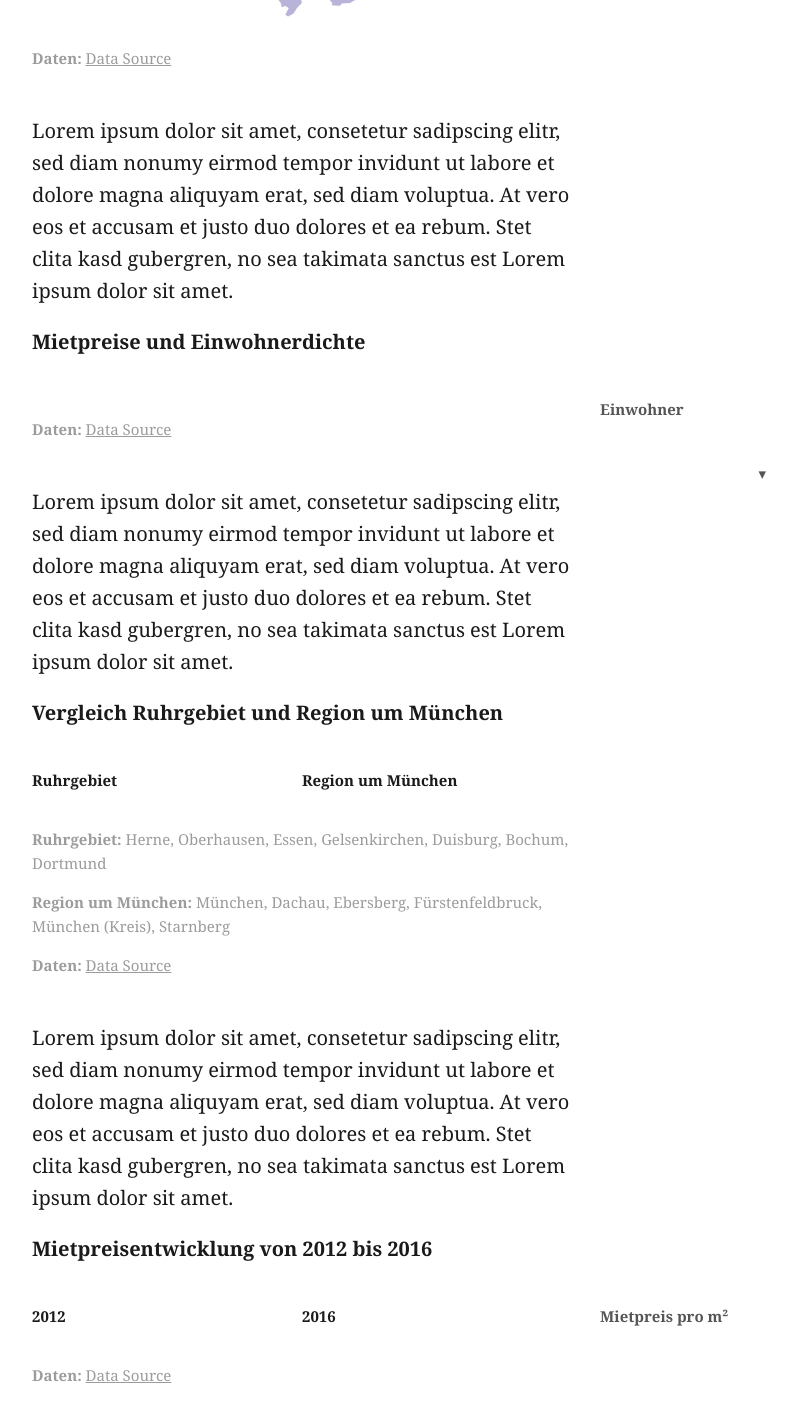
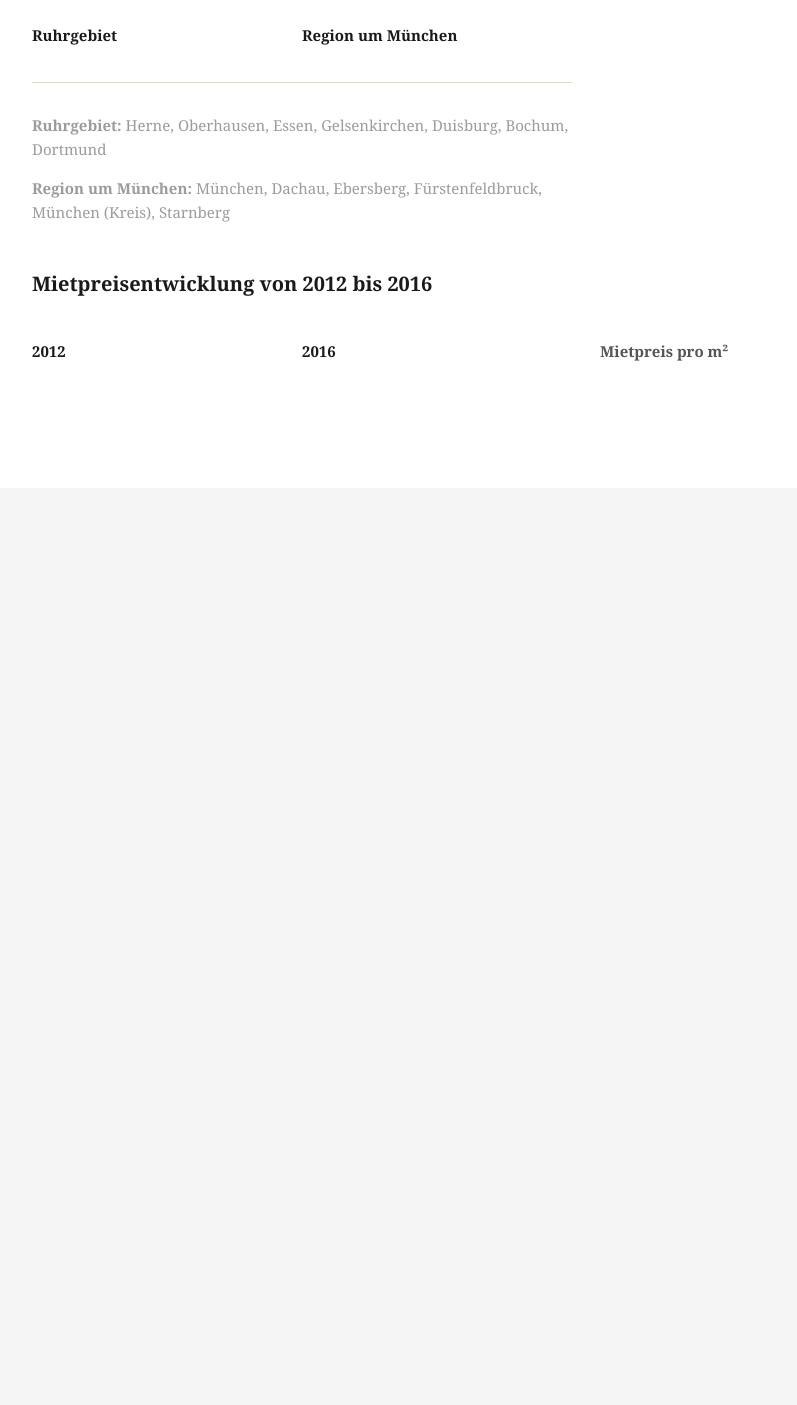
Before and after one commit to correctiv/rent-prices-germany, a website with bundled scripts: page index.html in a window 1280 px wide. Shown: the part 1025-2430 px from the top of the page, without its empty margins (338-1135 px from the left). After the commit the page ends 1513 px from the top, so only its background shows below. Built offline with nearby package versions, Linux system fonts and the light colour scheme; files whose address does not match are found by name.

Commit message:
Disable 'lorem ipsum' content for preview for partners.

```diff
--- a/index.html
+++ b/index.html
@@ -13,12 +13,12 @@
     <article class="article">
       <section class="article-body page__container">
         <div class="article-body__main">
-          <p>
-            Lorem ipsum dolor sit amet, consetetur sadipscing elitr, sed diam nonumy eirmod
-            tempor invidunt ut labore et dolore magna aliquyam erat, sed diam voluptua. At
-            vero eos et accusam et justo duo dolores et ea rebum. Stet clita kasd gubergren,
-            no sea takimata sanctus est Lorem ipsum dolor sit amet.
-          </p>
+          <!-- <p> -->
+          <!--   Lorem ipsum dolor sit amet, consetetur sadipscing elitr, sed diam nonumy eirmod -->
+          <!--   tempor invidunt ut labore et dolore magna aliquyam erat, sed diam voluptua. At -->
+          <!--   vero eos et accusam et justo duo dolores et ea rebum. Stet clita kasd gubergren, -->
+          <!--   no sea takimata sanctus est Lorem ipsum dolor sit amet. -->
+          <!-- </p> -->
 
           <h3>Aktuelle Mietpreise und ihre Entwicklung seit 2012</h3>
 
@@ -37,14 +37,14 @@
               </figcaption>
             </div>
           </figure>
-          <p class="cor-viz-rents__credits"><b>Daten:</b> <a href="">Data Source</a></p>
+          <!-- <p class="cor-viz-rents__credits"><b>Daten:</b> <a href="">Data Source</a></p> -->
 
-          <p>
-            Lorem ipsum dolor sit amet, consetetur sadipscing elitr, sed diam nonumy eirmod
-            tempor invidunt ut labore et dolore magna aliquyam erat, sed diam voluptua. At
-            vero eos et accusam et justo duo dolores et ea rebum. Stet clita kasd gubergren,
-            no sea takimata sanctus est Lorem ipsum dolor sit amet.
-          </p>
+          <!-- <p> -->
+          <!--   Lorem ipsum dolor sit amet, consetetur sadipscing elitr, sed diam nonumy eirmod -->
+          <!--   tempor invidunt ut labore et dolore magna aliquyam erat, sed diam voluptua. At -->
+          <!--   vero eos et accusam et justo duo dolores et ea rebum. Stet clita kasd gubergren, -->
+          <!--   no sea takimata sanctus est Lorem ipsum dolor sit amet. -->
+          <!-- </p> -->
 
           <h3>Mietpreise und Einwohnerdichte</h3>
 
@@ -63,14 +63,14 @@
               </figcaption>
             </div>
           </figure>
-          <p class="cor-viz-rents__credits"><strong>Daten:</strong> <a href="">Data Source</a></p>
+          <!-- <p class="cor-viz-rents__credits"><strong>Daten:</strong> <a href="">Data Source</a></p> -->
 
-          <p>
-            Lorem ipsum dolor sit amet, consetetur sadipscing elitr, sed diam nonumy eirmod
-            tempor invidunt ut labore et dolore magna aliquyam erat, sed diam voluptua. At
-            vero eos et accusam et justo duo dolores et ea rebum. Stet clita kasd gubergren,
-            no sea takimata sanctus est Lorem ipsum dolor sit amet.
-          </p>
+          <!-- <p> -->
+          <!--   Lorem ipsum dolor sit amet, consetetur sadipscing elitr, sed diam nonumy eirmod -->
+          <!--   tempor invidunt ut labore et dolore magna aliquyam erat, sed diam voluptua. At -->
+          <!--   vero eos et accusam et justo duo dolores et ea rebum. Stet clita kasd gubergren, -->
+          <!--   no sea takimata sanctus est Lorem ipsum dolor sit amet. -->
+          <!-- </p> -->
 
           <h3>Vergleich Ruhrgebiet und Region um München</h3>
 
@@ -88,14 +88,14 @@
           </figure>
           <p class="cor-viz-rents__annotation"><strong>Ruhrgebiet:</strong> Herne, Oberhausen, Essen, Gelsenkirchen, Duisburg, Bochum, Dortmund</p>
           <p class="cor-viz-rents__annotation"><strong>Region um München:</strong> München, Dachau, Ebersberg, Fürstenfeldbruck, München (Kreis), Starnberg</p>
-          <p class="cor-viz-rents__credits"><strong>Daten:</strong> <a href="">Data Source</a></p>
+          <!-- <p class="cor-viz-rents__credits"><strong>Daten:</strong> <a href="">Data Source</a></p> -->
 
-          <p>
-            Lorem ipsum dolor sit amet, consetetur sadipscing elitr, sed diam nonumy eirmod
-            tempor invidunt ut labore et dolore magna aliquyam erat, sed diam voluptua. At
-            vero eos et accusam et justo duo dolores et ea rebum. Stet clita kasd gubergren,
-            no sea takimata sanctus est Lorem ipsum dolor sit amet.
-          </p>
+          <!-- <p> -->
+          <!--   Lorem ipsum dolor sit amet, consetetur sadipscing elitr, sed diam nonumy eirmod -->
+          <!--   tempor invidunt ut labore et dolore magna aliquyam erat, sed diam voluptua. At -->
+          <!--   vero eos et accusam et justo duo dolores et ea rebum. Stet clita kasd gubergren, -->
+          <!--   no sea takimata sanctus est Lorem ipsum dolor sit amet. -->
+          <!-- </p> -->
 
 
           <h3>Mietpreisentwicklung von 2012 bis 2016</h3>
@@ -118,14 +118,14 @@
               </figcaption>
             </div>
           </figure>
-          <p class="cor-viz-rents__credits"><strong>Daten:</strong> <a href="">Data Source</a></p>
+          <!-- <p class="cor-viz-rents__credits"><strong>Daten:</strong> <a href="">Data Source</a></p> -->
 
-          <p>
-            Lorem ipsum dolor sit amet, consetetur sadipscing elitr, sed diam nonumy eirmod
-            tempor invidunt ut labore et dolore magna aliquyam erat, sed diam voluptua. At
-            vero eos et accusam et justo duo dolores et ea rebum. Stet clita kasd gubergren,
-            no sea takimata sanctus est Lorem ipsum dolor sit amet.
-          </p>
+          <!-- <p> -->
+          <!--   Lorem ipsum dolor sit amet, consetetur sadipscing elitr, sed diam nonumy eirmod -->
+          <!--   tempor invidunt ut labore et dolore magna aliquyam erat, sed diam voluptua. At -->
+          <!--   vero eos et accusam et justo duo dolores et ea rebum. Stet clita kasd gubergren, -->
+          <!--   no sea takimata sanctus est Lorem ipsum dolor sit amet. -->
+          <!-- </p> -->
 
         </div>
       </section>
```
